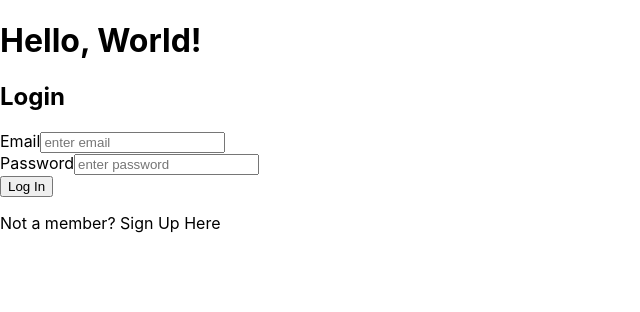
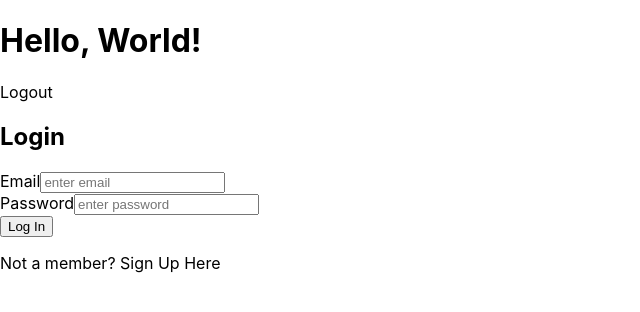
Before and after one commit to melmagana/capstone-frontend, a React (Create React App) app: page / in a window 1280 px wide. Shown: the top 312 px of the page, without its empty margins (0-640 px from the left). Built offline with nearby package versions, Linux system fonts and the light colour scheme.

Commit message:
user can successfully logout

```diff
--- a/src/App.js
+++ b/src/App.js
@@ -68,10 +68,32 @@ export default class App extends Component {
          console.error(err)
       }
    }
+   logout = async () => {
+      try {
+         const url = process.env.REACT_APP_API_URL + '/api/v1/users/logout'
+         const logoutResponse = await fetch(url, {
+            credentials: 'include'
+         })
+         console.log('logoutResponse', logoutResponse)
+         const logoutJson = await logoutResponse.json()
+         console.log('logoutJson', logoutJson)
+
+         if(logoutResponse.status === 200) {
+            this.setState({
+               loggedIn: false,
+               loggedInName: ''
+            })
+         }
+      } catch(err) {
+         console.error('Error trying to logout with API')
+         console.error(err)
+      }
+   }
    render() {
       return (
          <div className="App">
             <h1>Hello, World!</h1>
+            <span onClick={this.logout}>Logout</span>
             <RegisterLoginForm
                register={this.register}
                login={this.login}
```
